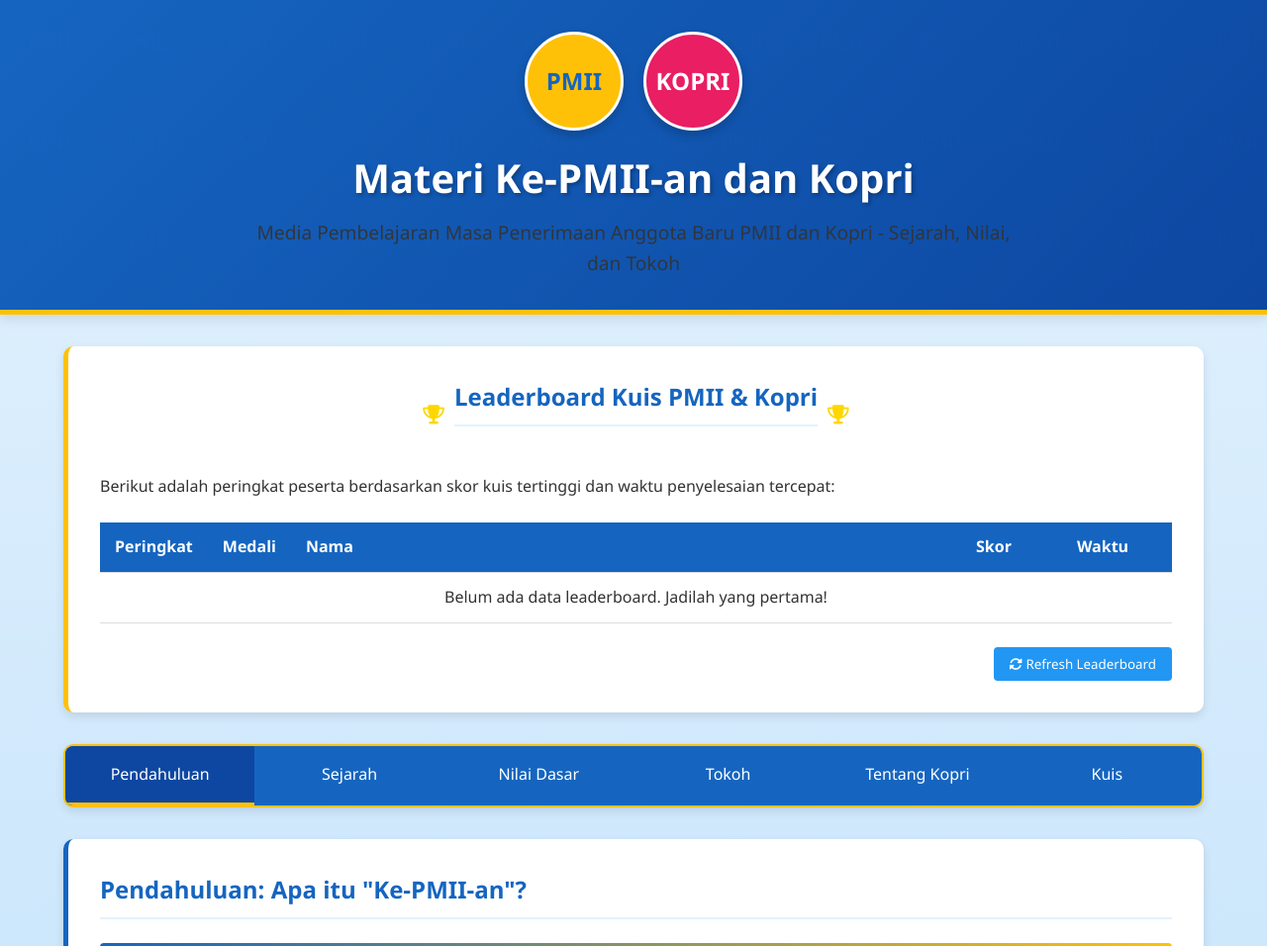
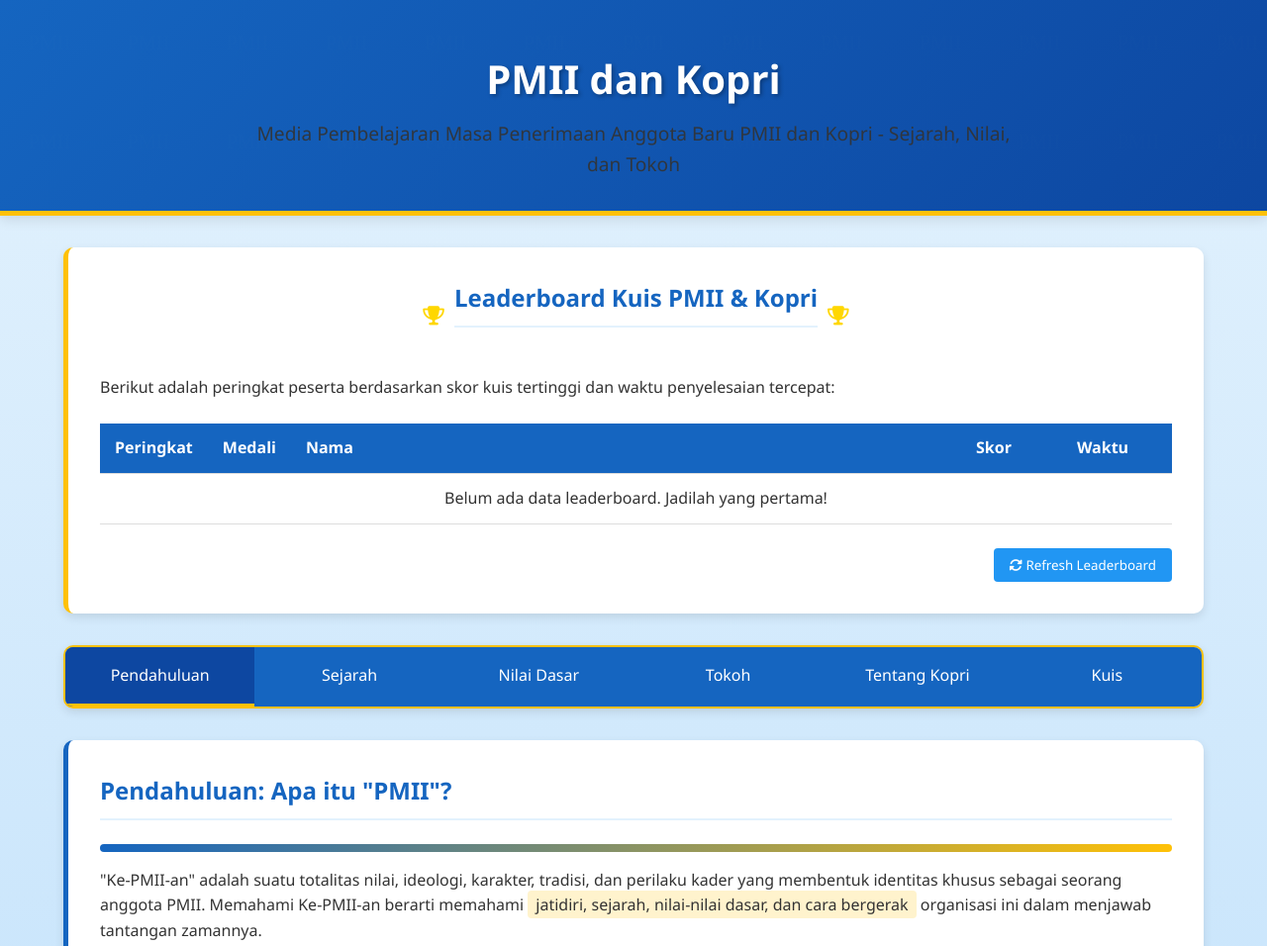
Before and after one commit to hyndrong/median-ajar-pmii-kopri, a plain HTML site: page index.html in a window 1280 px wide. Shown: the top 956 px of the page at 99% size. Drawn offline with Linux system fonts and the light colour scheme.

Commit message:
Update index.html

```diff
--- a/index.html
+++ b/index.html
@@ -3,7 +3,7 @@
 <head>
     <meta charset="UTF-8">
     <meta name="viewport" content="width=device-width, initial-scale=1.0">
-    <title>Materi Ke-PMII-an dan Kopri</title>
+    <title>PMII dan Kopri</title>
     <link rel="stylesheet" href="https://cdnjs.cloudflare.com/ajax/libs/font-awesome/6.4.0/css/all.min.css">
     <style>
         :root {
@@ -666,10 +666,10 @@
 <body>
     <header>
         <div class="logo-container">
-            <div class="logo">PMII</div>
-            <div class="logo-kopri">KOPRI</div>
+             <!--<div class="logo">PMII</div>
+            <div class="logo-kopri">KOPRI</div>-->
         </div>
-        <h1>Materi Ke-PMII-an dan Kopri</h1>
+        <h1> PMII dan Kopri</h1>
         <p class="subtitle">Media Pembelajaran Masa Penerimaan Anggota Baru PMII dan Kopri - Sejarah, Nilai, dan Tokoh</p>
     </header>
 
@@ -715,7 +715,7 @@
         </div>
 
         <div id="pendahuluan" class="content-section active">
-            <h2>Pendahuluan: Apa itu "Ke-PMII-an"?</h2>
+            <h2>Pendahuluan: Apa itu "PMII"?</h2>
             <div class="color-bar"></div>
             <p>"Ke-PMII-an" adalah suatu totalitas nilai, ideologi, karakter, tradisi, dan perilaku kader yang membentuk identitas khusus sebagai seorang anggota PMII. Memahami Ke-PMII-an berarti memahami <span class="highlight">jatidiri, sejarah, nilai-nilai dasar, dan cara bergerak</span> organisasi ini dalam menjawab tantangan zamannya.</p>
 
@@ -861,14 +861,14 @@
                 <div class="card">
                     <div class="card-header">Mahbub Djunaidi</div>
                     <div class="card-body">
-                        <p>Simbol intelektual, jurnalisme, dan kecerdasan yang kritis namun santun. Salah satu founding father PMII.</p>
+                        <p>Simbol intelektual, jurnalisme, dan kecerdasan yang kritis namun santun. Ketua Umum PB (Pengurus Besar) PMII.</p>
                     </div>
                 </div>
 
                 <div class="card">
                     <div class="card-header">Abdurrahman Wahid (Gus Dur)</div>
                     <div class="card-body">
-                        <p>Guru Bangsa dan ideolog utama yang mempengaruhi jalan pikiran PMII dengan pemikiran pluralis dan inklusif.</p>
+                        <p>Beliau bukan kader PMII, namun Gus Dur, sebagai Guru Bangsa dan ideolog sangat mempengaruhi jalan pikiran PMII dengan pemikiran pluralis dan inklusif.</p>
                     </div>
                 </div>
 
```
